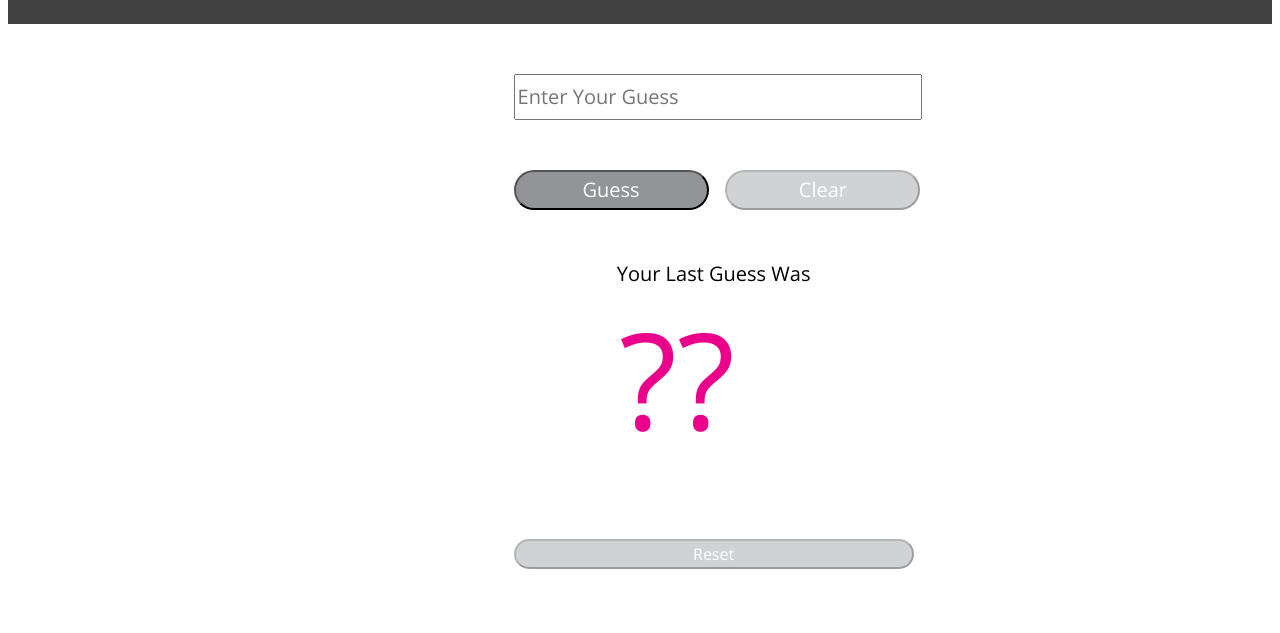
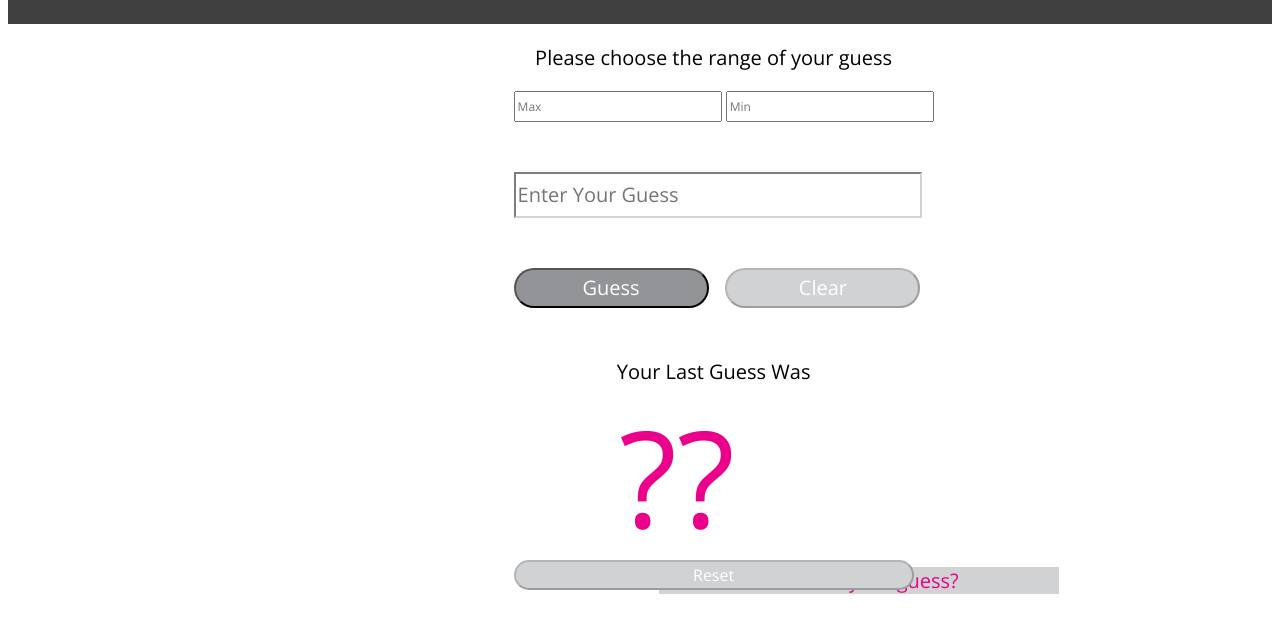
Before and after one commit to aithon2501/NumberGuesser, a plain HTML site: page index.html in a window 1280 px wide. Shown: the part 113-746 px from the top of the page. Drawn offline with nearby package versions, Linux system fonts and the light colour scheme.

Commit message:
phase3 - broken

```diff
--- a/index.html
+++ b/index.html
@@ -9,18 +9,21 @@
   <header>
     <h1 class="titleNumber">Number<span class="titleGuesser">Guesser</span></h1>
   </header>
+  <article class="rangeText">Please choose the range of your guess</article>
+  <input type="number" class="inputMinMax" placeholder="Max" name="max">
+  <input type="number" class="inputMinMax" placeholder="Min" name="min">
   <form>
     <input type="number" minlength="0" maxlength="2" class="inputGuess" name="inputGuess" placeholder="Enter Your Guess">
-  <section class="buttons">
+  <article class="buttons">
     <button id="userGuessButton" type="submit">Guess</button>
     <button type="reset" disabled="true" id="userClearButton">Clear</button>
-  </section>
+  </article>
 </form>
-  </section>
+  </article>
   <main>
-    <section class="guessText">Your Last Guess Was</section>
-    <section class="lastGuess">??</section>
-    <section class="outputText"><wbr></section>
+    <article class="guessText">Your Last Guess Was</article>
+    <article class="lastGuess">??<article>
+    <article class="outputText">How was your guess?</article>
   </main>
   <button id="userReset" disabled="true">Reset</button>
 <script src="numberGuesser.js"></script>
--- a/main.css
+++ b/main.css
@@ -33,6 +33,8 @@ h1 {
   margin: 50px 0px 50px 0px;
   font-size: 20px;
   font-weight: 300;
+  color: #D0D2D3;
+  border-color: #D0D2D3;
 }
 
 #userGuessButton {
@@ -91,6 +93,7 @@ button:disabled {
   width:400px;
   text-align:center;
   margin-bottom: 50px;
+  background-color: #D0D2D3;
 }
 
 .guessText {
@@ -100,3 +103,20 @@ button:disabled {
   width:400px;
   text-align:center;
 }
+
+.inputMinMax {
+  position:relative;
+  width:200px;
+  height:25px;
+  left:40%;
+  font-size:12px;
+}
+
+.rangeText {
+  position:relative;
+  left: 40%;
+  font-size: 20px;
+  width:400px;
+  text-align:center;
+  margin: 20px 0px 20px 0px;
+}
```
